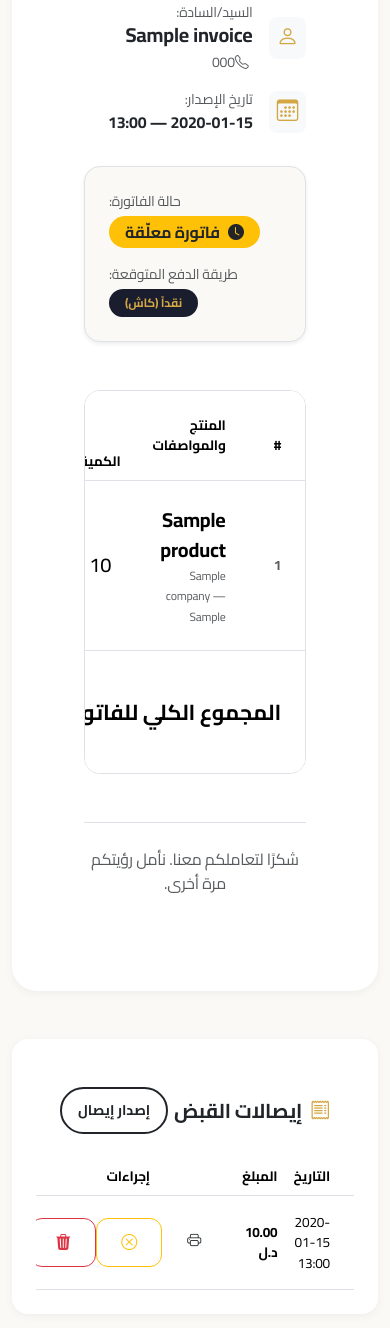
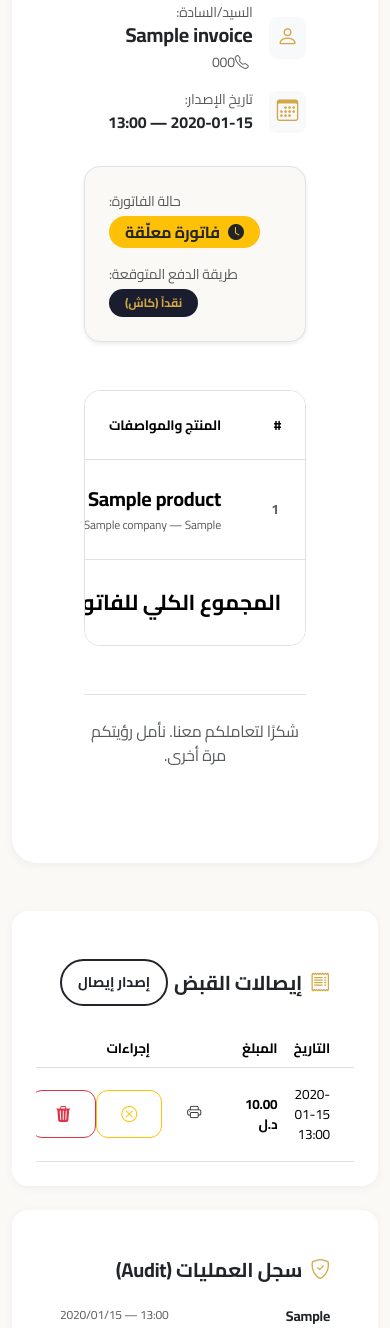
Before and after one commit to zakariaali99/suhibe-oil, a Django app: page /invoice/1/ in a window 390 px wide. Shown: the part 430-1758 px from the top of the page. Run offline with Django 4.2, Linux system fonts and the light colour scheme; a user stored in the database is signed in; tables that the repository leaves empty hold one stand-in row (values such as "Sample post").

Commit message:
fix: make invoice products table scroll horizontally on mobile devices

```diff
--- a/templates/main/invoice.html
+++ b/templates/main/invoice.html
@@ -86,8 +86,9 @@
                 </div>
 
                 <!-- Products Table -->
-                <div class="table-responsive mb-5 rounded-4 overflow-hidden border">
-                    <table class="table table-hover align-middle mb-0">
+                <div class="mb-5 rounded-4 overflow-hidden border">
+                    <div class="table-responsive">
+                        <table class="table table-hover align-middle mb-0" style="min-width: 600px;">
                         <thead class="bg-light">
                             <tr>
                                 <th class="p-4" style="width: 60px;">#</th>
@@ -128,6 +129,7 @@
                             </tr>
                         </tfoot>
                     </table>
+                    </div>
                 </div>
 
                 <!-- Footer Note -->
```
